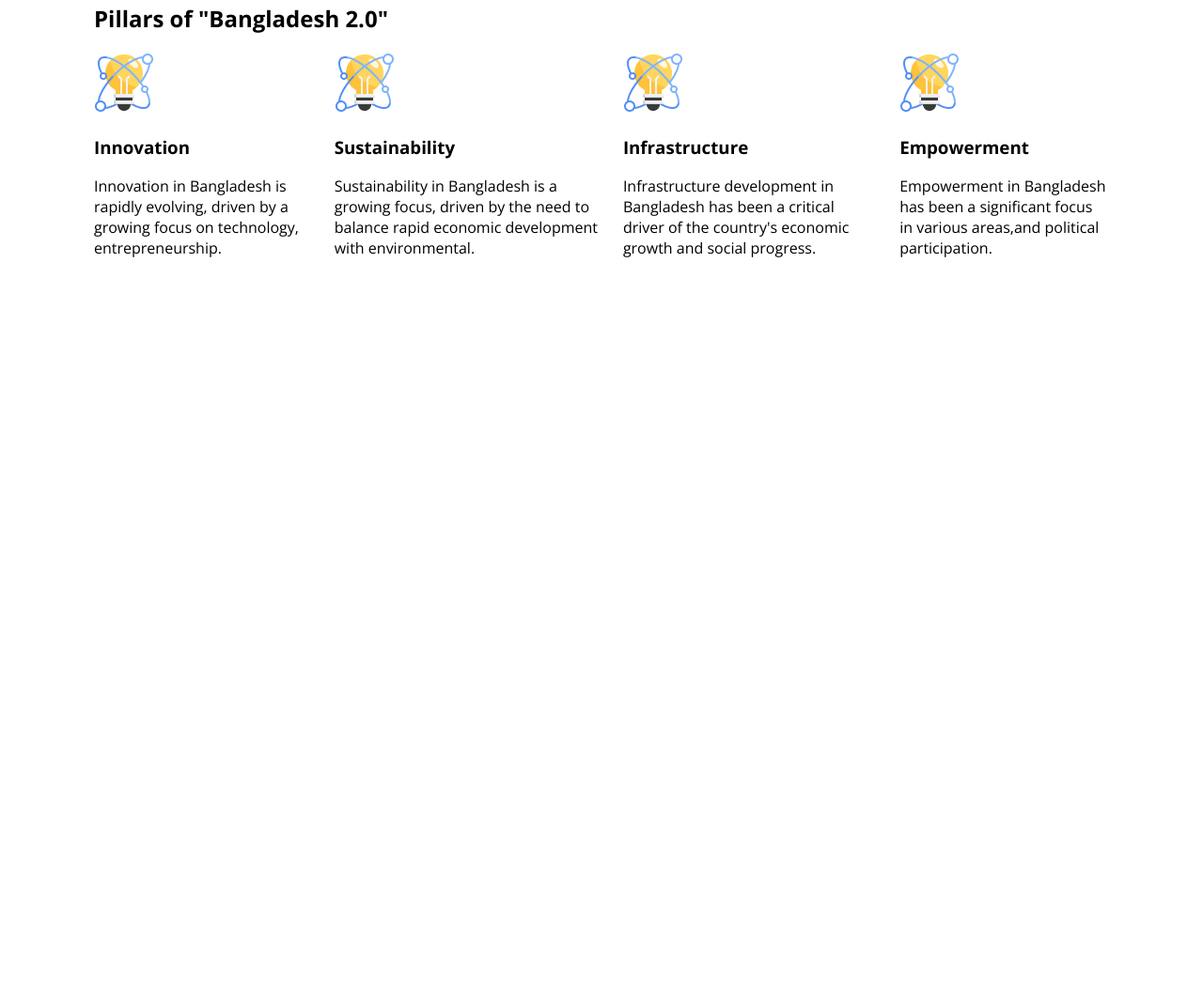
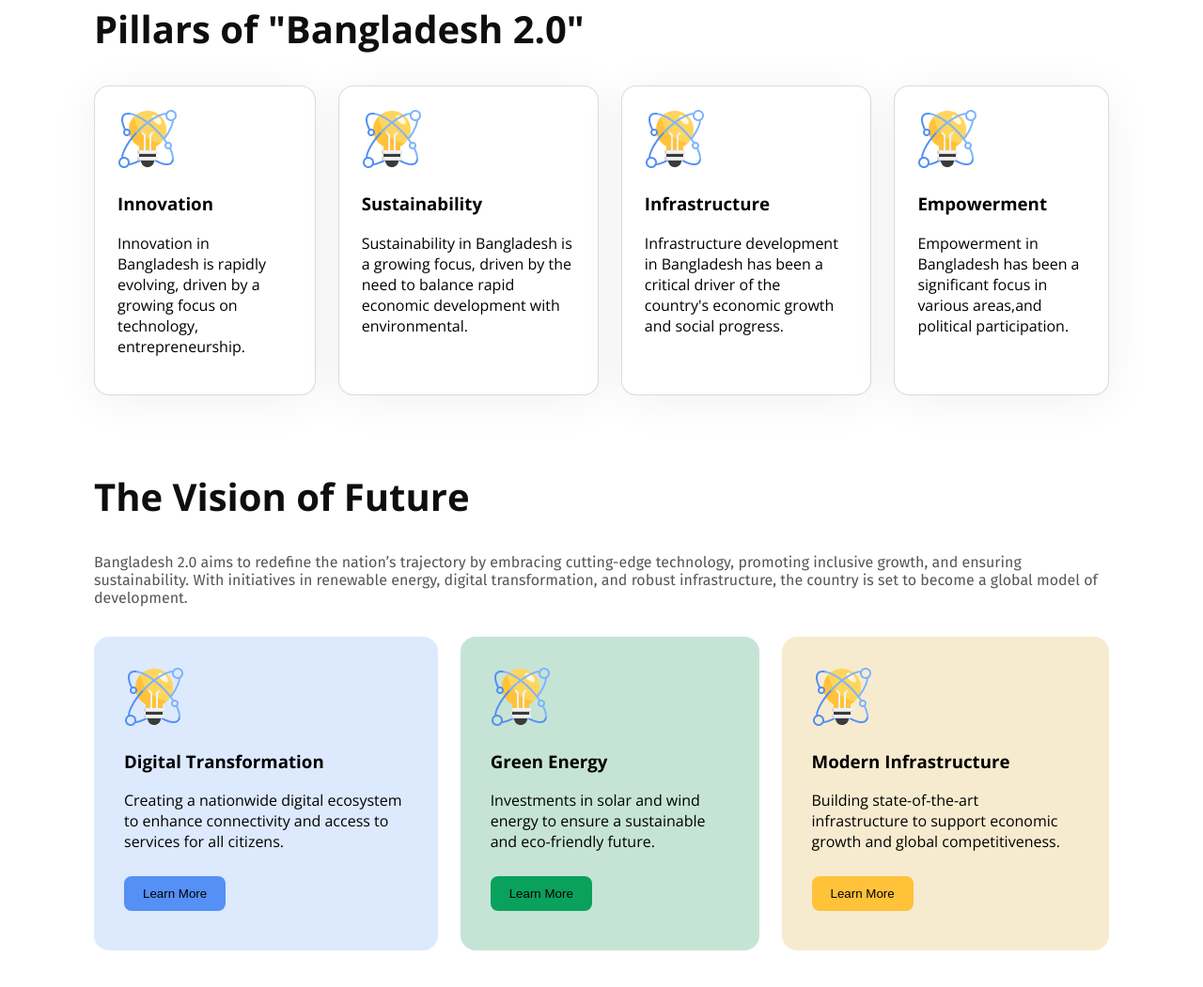
Before and after one commit to hurayrakhan/Assignment-1, a plain HTML site: page index.html in a window 1280 px wide. Shown: the part 909-1960 px from the top of the page at 94% size. Before the commit the page ends 1280 px from the top, so only its background shows below. Drawn offline with nearby package versions, Linux system fonts and the light colour scheme.

Commit message:
added main section

```diff
--- a/index.html
+++ b/index.html
@@ -51,6 +51,30 @@
                 </div>
             </div>
         </section>
+        <section>
+            <h1 class="vision-title">The Vision of Future</h1>
+            <p class="vision-description">Bangladesh 2.0 aims to redefine the nation’s trajectory by embracing cutting-edge technology, promoting inclusive growth, and ensuring sustainability. With initiatives in renewable energy, digital transformation, and robust infrastructure, the country is set to become a global model of development.</p>
+            <div class="vision-items">
+                <div class="vision-item-1">
+                    <img src="images/card-icon.png" alt="">
+                    <h3 class="vision-item-title">Digital Transformation</h3>
+                    <p class="vision-item-description">Creating a nationwide digital ecosystem to enhance connectivity and access to services for all citizens.</p>
+                    <button class="vision-btn-1">Learn More</button>
+                </div>
+                <div class="vision-item-2">
+                    <img src="images/card-icon.png" alt="">
+                    <h3 class="vision-item-title">Green Energy</h3>
+                    <p class="vision-item-description">Investments in solar and wind energy to ensure a sustainable and eco-friendly future.</p>
+                    <button class="vision-btn-2">Learn More</button>
+                </div>
+                <div class="vision-item-3">
+                    <img src="images/card-icon.png" alt="">
+                    <h3 class="vision-item-title">Modern Infrastructure</h3>
+                    <p class="vision-item-description">Building state-of-the-art infrastructure to support economic growth and global competitiveness.</p>
+                    <button class="vision-btn-3">Learn More</button>
+                </div>
+            </div>
+        </section>
     </main>
     <footer></footer>
 </body>
--- a/styles/style.css
+++ b/styles/style.css
@@ -102,11 +102,83 @@ section{
 }
 
 .pillar-head{
-
+    color: rgb(14, 14, 14);
+    font-size: 40px;
+    font-weight: 700;
 
 }
+
 .pillar-items{
     display: flex;
     gap: 24px;
 
 }
+.pillar-item{
+    align-items: center;
+    justify-content: space-around;
+    border: 1px solid rgba(14, 14, 14, 0.15);
+    border-radius: 16px;
+    background: rgb(255, 255, 255);
+    padding: 24px;
+    box-shadow: 0px 6px 50px 0px rgba(0 ,0 ,0 ,0.06);
+}
+
+.vision-title{
+    color: rgb(14, 14, 14);
+    font-size: 40px;
+    font-weight: 700;
+}
+.vision-description{
+    color: rgba(14, 14, 14, 0.7);
+    font-family: Fira Sans;
+    font-size: 16px;
+    font-weight: 400;
+    margin: 12px 0px 32px 0px;
+}
+
+.vision-items{
+    display: flex;
+    gap: 24px;
+}
+.vision-item-1{
+    box-sizing: border-box;
+    border-radius: 16px;
+    background: rgba(84, 144, 245, 0.2);
+    padding: 32px;
+
+}
+.vision-item-2{
+    box-sizing: border-box;
+    border-radius: 16px;
+    background: rgb(198, 228, 214);
+    padding: 32px;
+}
+.vision-item-3{
+    box-sizing: border-box;
+    border-radius: 16px;
+    background: rgb(247, 235, 207);
+    padding: 32px;
+}
+.vision-btn-1{
+    border-radius: 8px;
+    background: rgb(84, 144, 245);
+    margin: 10px 0px;
+    padding: 11px 20px 11px 20px;
+    border: none;
+    align-items: center;
+}
+.vision-btn-2{
+    border-radius: 8px;
+    background: rgb(9, 161, 92);
+    margin: 10px 0px;
+    padding: 11px 20px 11px 20px;
+    border: none;
+
+}
+.vision-btn-3{
+    border-radius: 8px;
+    background: rgb(255, 194, 57);
+    margin: 10px 0px;
+    padding: 11px 20px 11px 20px;
+    border: none;
+}
```
